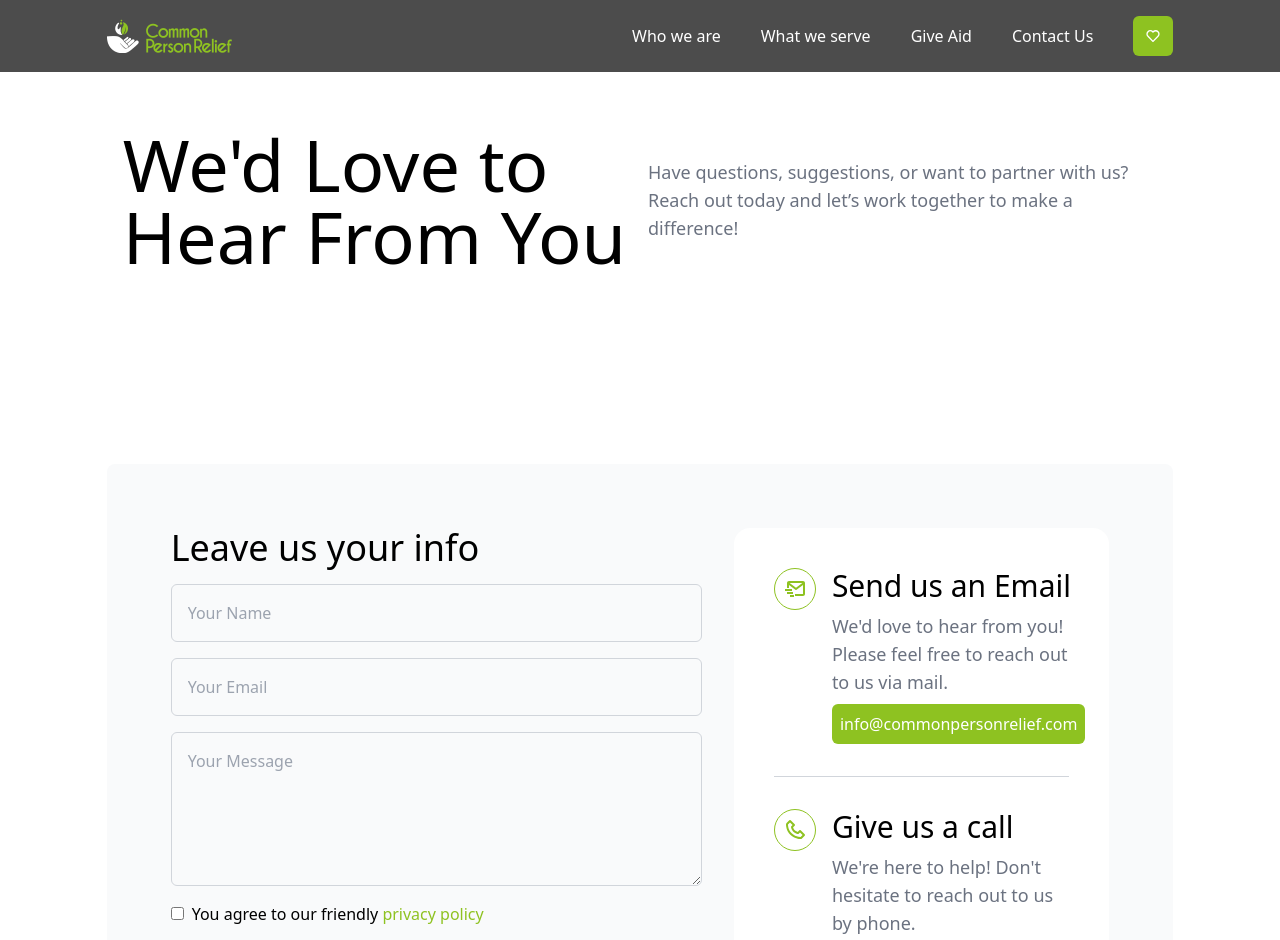
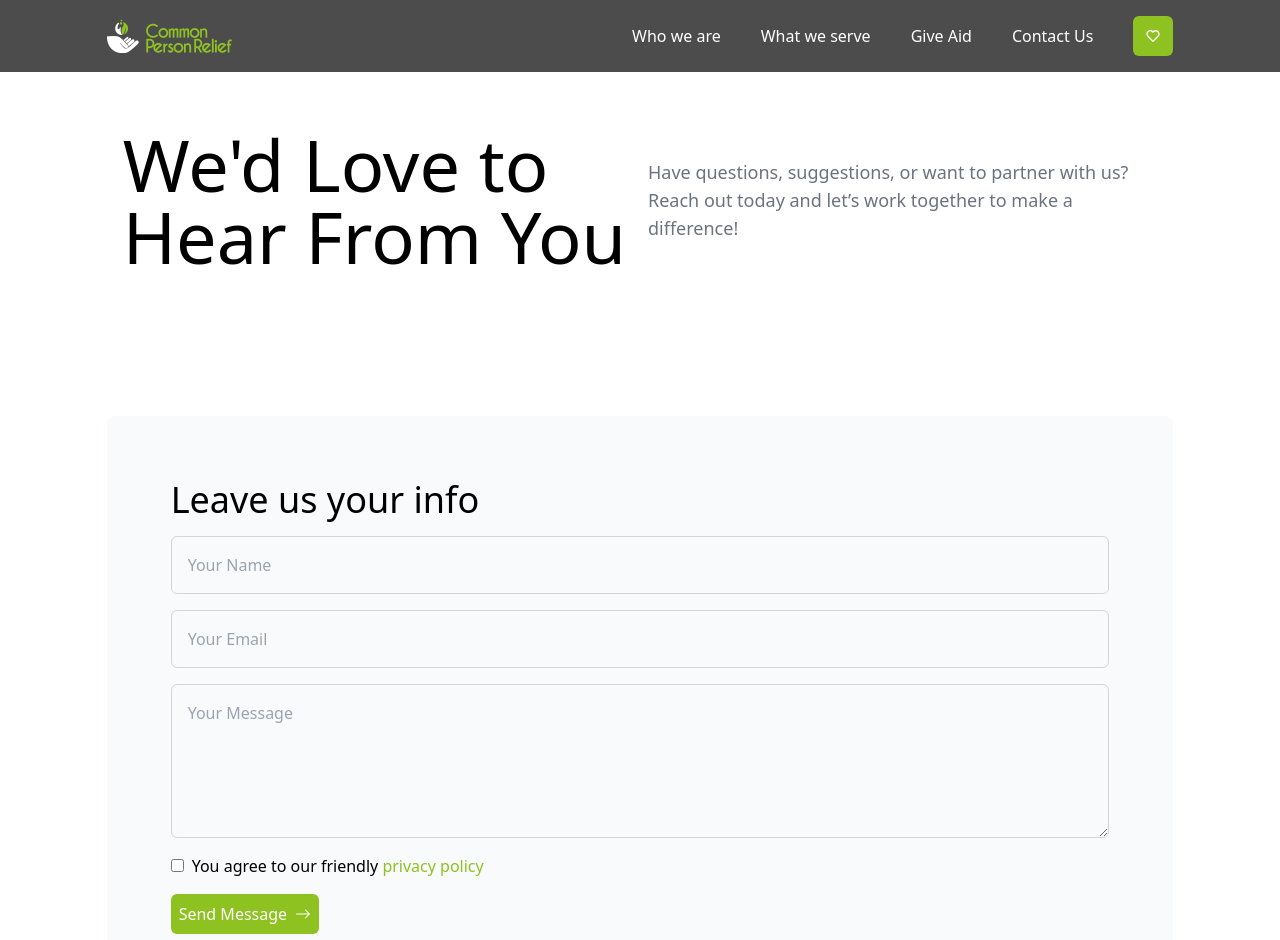
Before and after one commit to SirhmVFX/commonpersonrelief, a Next.js app: page /contact in a window 1280 px wide. Shown: the top 940 px of the page. Built offline with nearby package versions, Linux system fonts and the light colour scheme.

Commit message:
removed email and contatc repitition

```diff
--- a/src/app/contact/page.tsx
+++ b/src/app/contact/page.tsx
@@ -1,4 +1,3 @@
-import { BiMailSend, BiPhone } from "react-icons/bi";
 import { BsArrowRight } from "react-icons/bs";
 
 export default function Contact() {
@@ -9,9 +8,9 @@ export default function Contact() {
       <p className="text-gray-500 text-base md:text-lg md:w-1/2">Have questions, suggestions, or want to partner with us? Reach out today and let’s work together to make a difference!</p>
     </div>
 
-    <div className="md:w-5/6 mx-auto py-16 flex md:flex-row flex-col items-center gap-4">
+    <div className="md:w-5/6 mx-auto py-4 flex md:flex-row flex-col items-center gap-4">
       <div className="w-full flex md:flex-row flex-col gap-8 p-6 md:p-16 bg-gray-50 rounded-lg">
-        <form className="md:w-3/5 flex flex-col gap-4 items-start">
+        <form className="w-full flex flex-col gap-4 items-start">
         <h1 className="text-xl md:text-3xl lg:text-4xl font-medium">Leave us your info </h1>
         <input type="text" className="w-full bg-transparent p-4 rounded-md border border-gray-300" placeholder="Your Name" />
         <input type="text" className="w-full bg-transparent p-4 rounded-md border border-gray-300" placeholder="Your Email" />
@@ -26,32 +25,7 @@ export default function Contact() {
         </button>
 
         </form>
-        <div className="md:w-2/5 md:p-10 p-4 bg-white flex flex-col gap-8 rounded-2xl">
-          <div className="flex items-start gap-4">
-            <div className=" hidden md:block p-2 border border-primarycolor rounded-full">
-            <BiMailSend className="text-2xl md:text-3xl lg:text-4xl w-6 h-6 text-primarycolor " />
 
-            </div>
-          <div className="flex flex-col gap-2 items-start">
-            <h1 className="text-xl md:text-2xl lg:text-3xl font-medium">Send us an Email</h1>
-            <p className="text-gray-500 text-base md:text-lg">We&apos;d love to hear from you! Please feel free to reach out to us via mail.</p>
-            <button className="bg-primarycolor text-white p-2 rounded-md">info@commonpersonrelief.com</button>
-          </div>
-          </div>
-
-          <div className="w-full h-[1px] bg-gray-300"></div>
-          <div className="flex items-start gap-4">
-            <div className="hidden md:block p-2 border border-primarycolor rounded-full">
-            <BiPhone className="text-2xl md:text-3xl lg:text-4xl w-6 h-6 text-primarycolor " />
-
-            </div>
-          <div className="flex flex-col gap-2 items-start">
-            <h1 className="text-xl md:text-2xl lg:text-3xl font-medium">Give us a call </h1>
-            <p className="text-gray-500 text-base md:text-lg">We&apos;re here to help! Don&apos;t hesitate to reach out to us by phone.</p>
-            <button className="bg-primarycolor text-white p-2 rounded-md">+1 (432) 803-1218</button>
-          </div>
-          </div>
-        </div>
       </div>
     </div>
   </div>;
```
